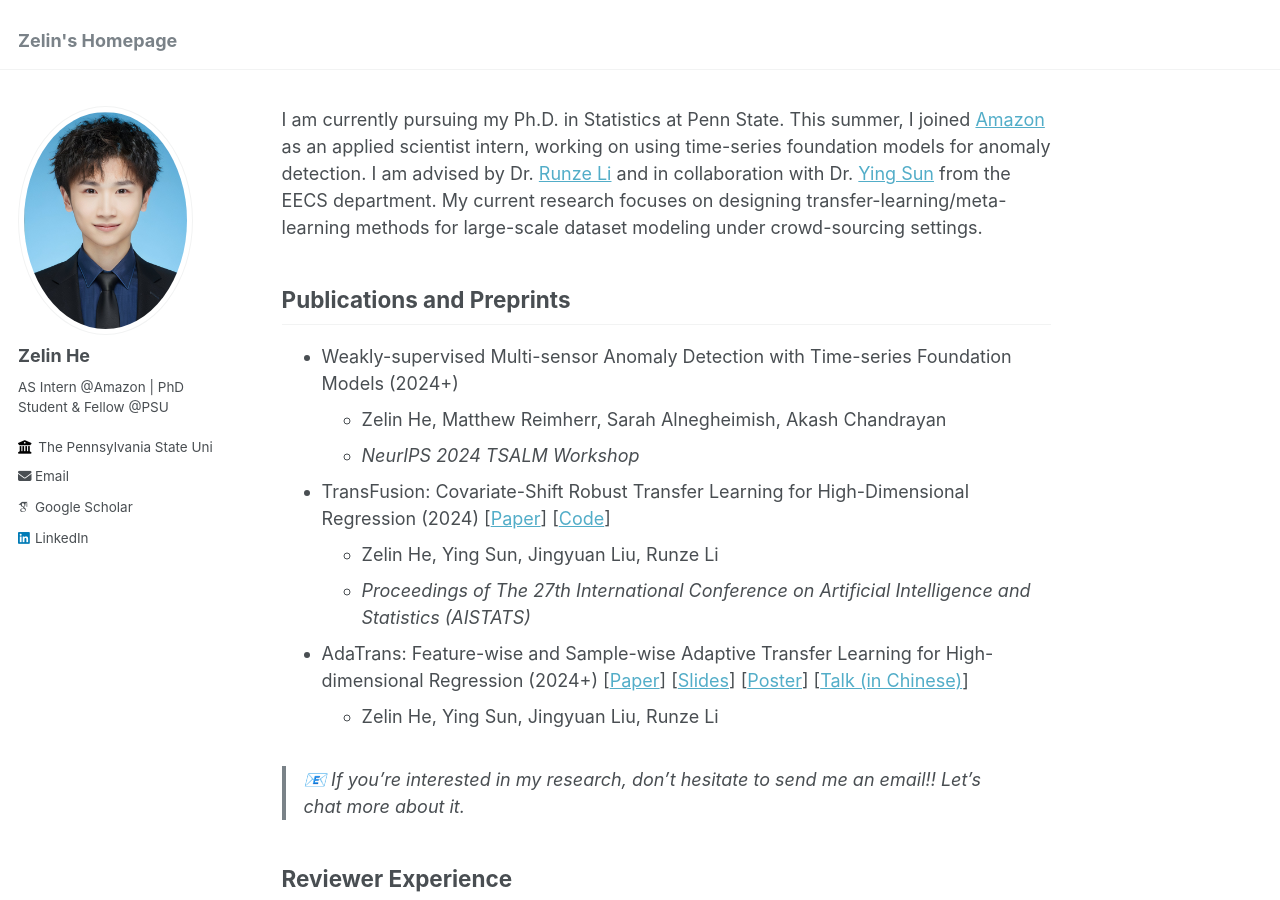
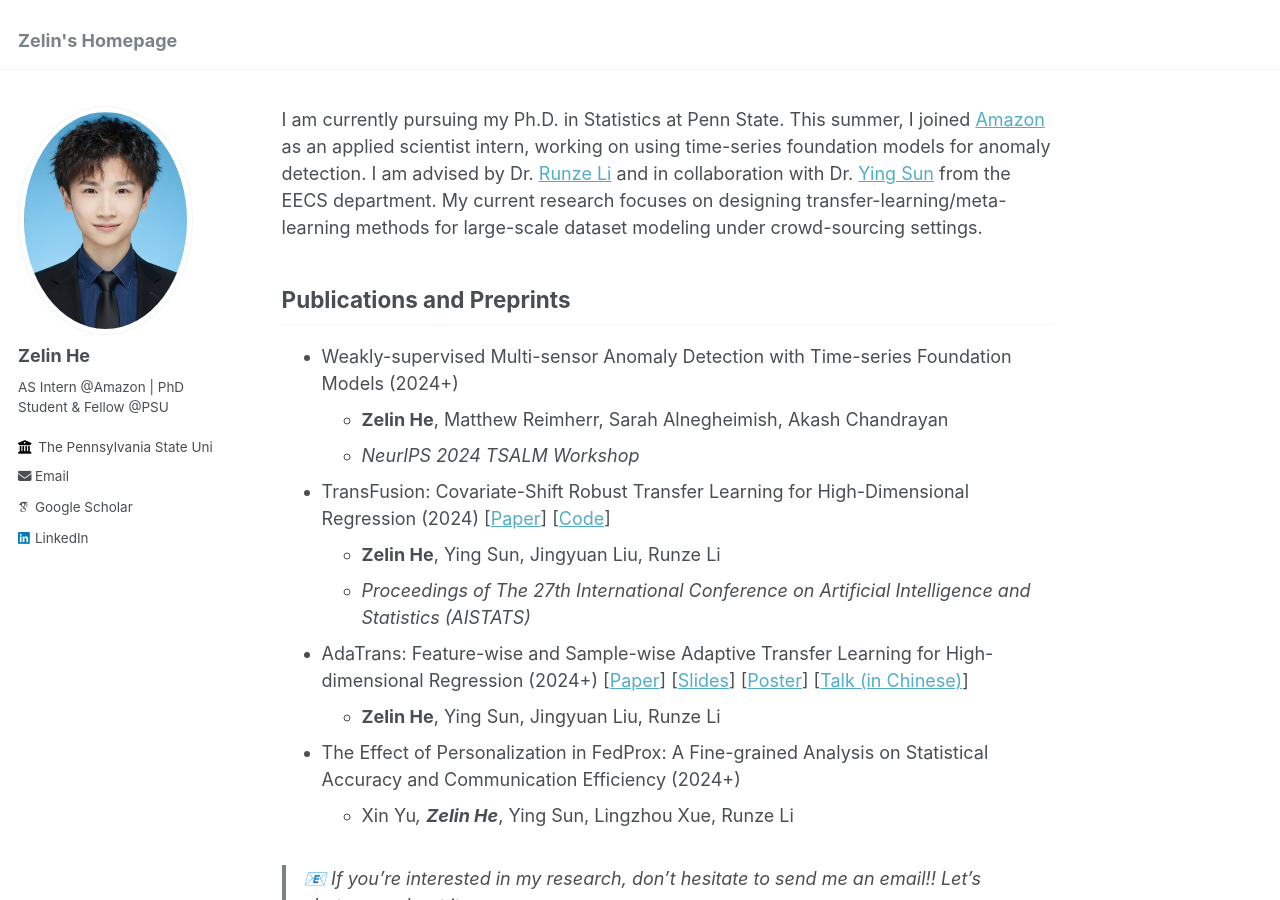
Before and after one commit to ZLHe0/zelinhe.github.io, a Jekyll site: the page built from _pages/about.md, in a window 1280 px wide and 900 px high. Built offline with Jekyll 4.4.1, drawn with Linux system fonts in a browser that asks for light colours; some web fonts are replaced.

Commit message:
Update about.md

```diff
--- a/_pages/about.md
+++ b/_pages/about.md
@@ -11,13 +11,15 @@ I am currently pursuing my Ph.D. in Statistics at Penn State. This summer, I joi
 
 ## Publications and Preprints
 - Weakly-supervised Multi-sensor Anomaly Detection with Time-series Foundation Models (2024+)
-  - Zelin He, Matthew Reimherr, Sarah Alnegheimish, Akash Chandrayan
+  - **Zelin He**, Matthew Reimherr, Sarah Alnegheimish, Akash Chandrayan
   - *NeurIPS 2024 TSALM Workshop*
 - TransFusion: Covariate-Shift Robust Transfer Learning for High-Dimensional Regression (2024) [[Paper](https://proceedings.mlr.press/v238/he24a.html)] [[Code](https://github.com/ZLHe0/TransFusion)]
-  - Zelin He, Ying Sun, Jingyuan Liu, Runze Li
+  - **Zelin He**, Ying Sun, Jingyuan Liu, Runze Li
   - *Proceedings of The 27th International Conference on Artificial Intelligence and Statistics (AISTATS)*
 - AdaTrans: Feature-wise and Sample-wise Adaptive Transfer Learning for High-dimensional Regression (2024+) [[Paper](https://arxiv.org/abs/2403.13565)] [[Slides](files/trans-slides.pdf)] [[Poster](files/trans-poster.pdf)] [[Talk (in Chinese)](https://www.xiong99.com.cn/p/t_pc/course_pc_detail/video/v_65fd4c40e4b0d84d784b4b1d)]
-  - Zelin He, Ying Sun, Jingyuan Liu, Runze Li
+  - **Zelin He**, Ying Sun, Jingyuan Liu, Runze Li
+- The Effect of Personalization in FedProx: A Fine-grained Analysis on Statistical Accuracy and Communication Efficiency (2024+)
+  - Xin Yu*, **Zelin He***, Ying Sun, Lingzhou Xue, Runze Li
 
 >  📧 If you're interested in my research, don't hesitate to send me an email!! Let's chat more about it.
 
```
